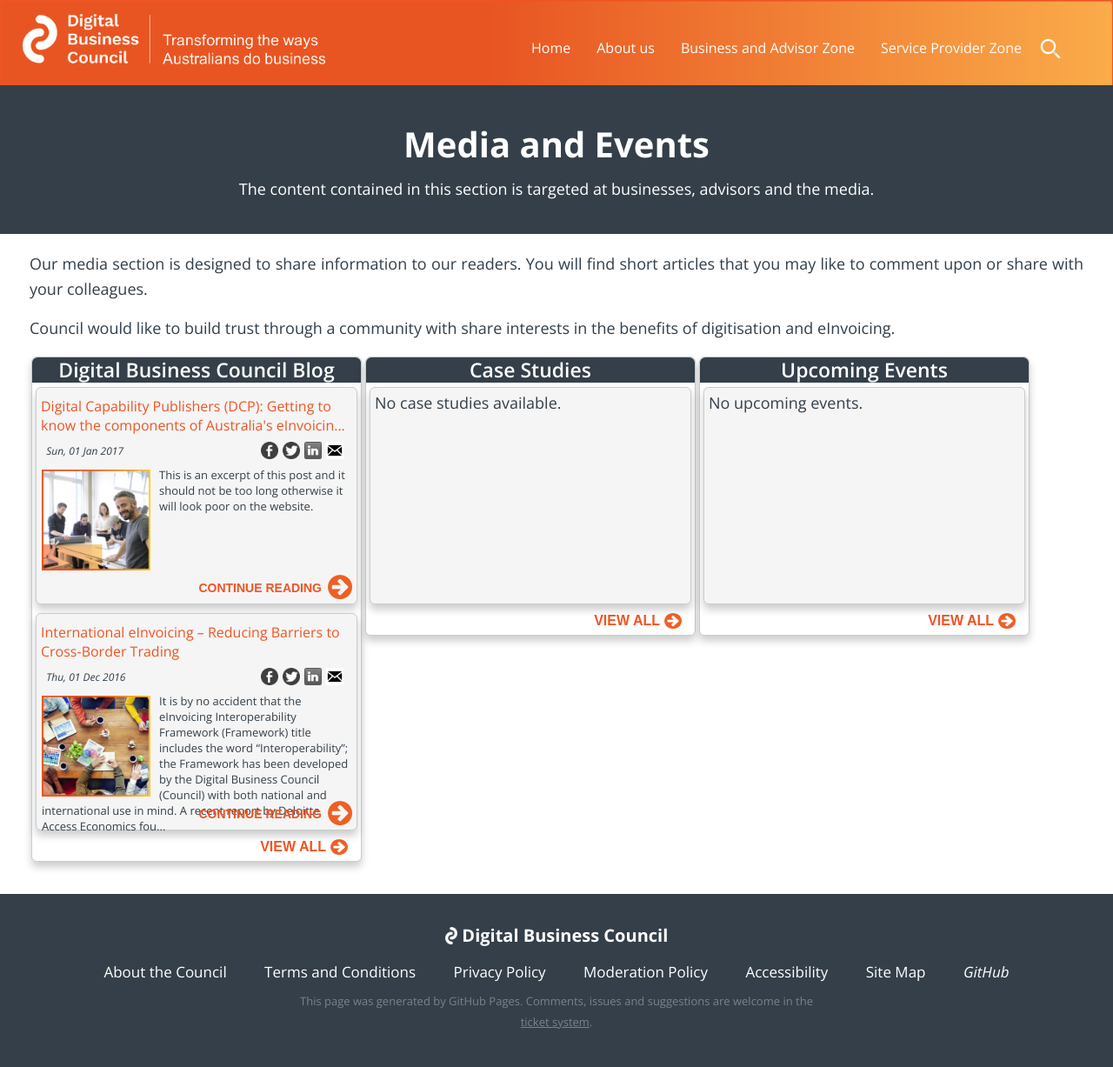
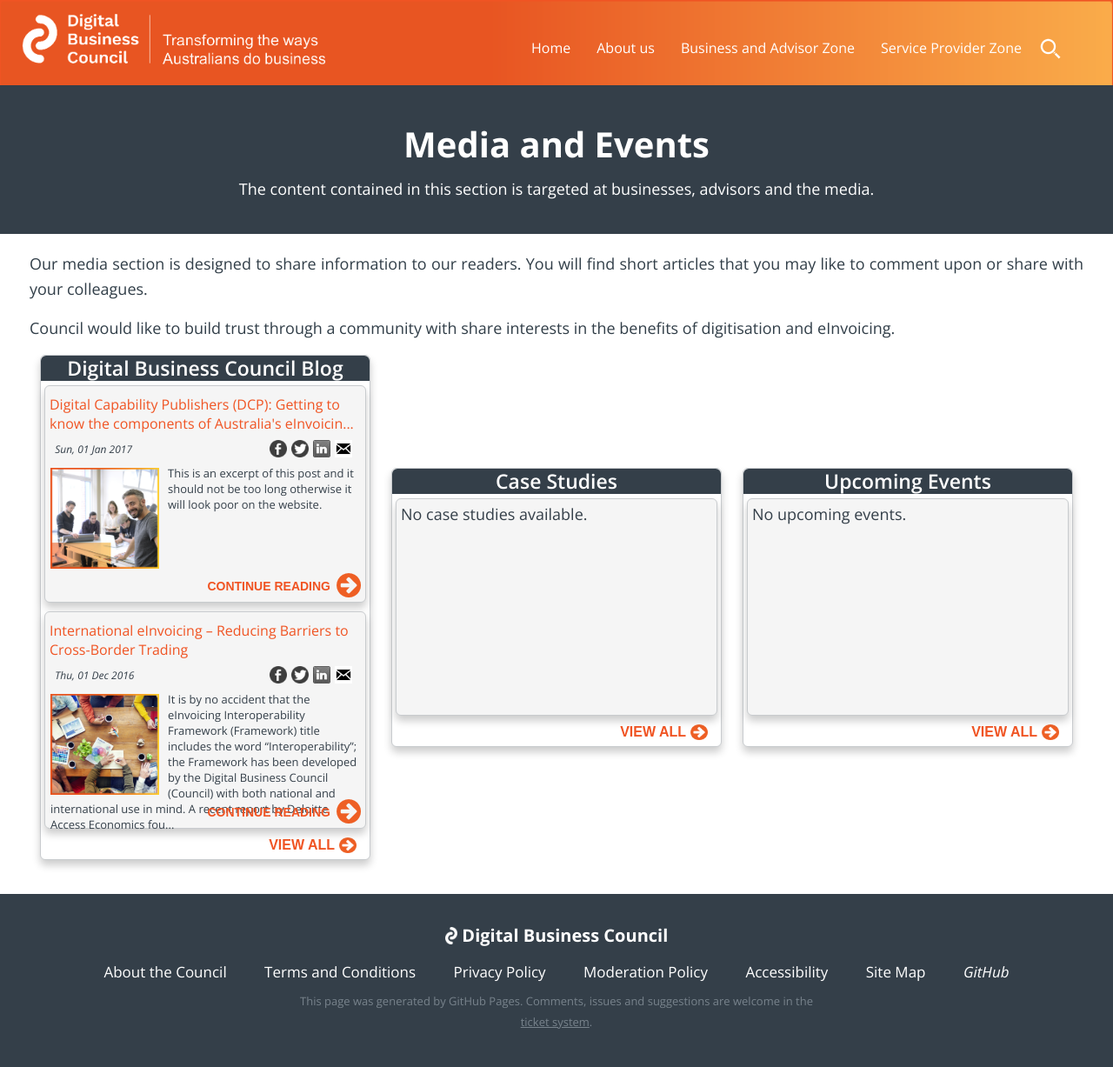
Before and after one commit to Digital-Business-Council/Digital-Business-Council.github.io, a Jekyll site: the page built from pages/business-zone/blogs/media-jump-page.md, in a window 1280 px wide. Shown: the whole page at 87% size. Built offline with Jekyll 4.4.1, drawn with Linux system fonts in a browser that asks for light colours.

Commit message:
Update _common.scss

```diff
--- a/_sass/_common.scss
+++ b/_sass/_common.scss
@@ -197,7 +197,7 @@
 	background-color: #ffffff;
 	padding-bottom:25px;
 	border-radius:6px;
-	margin:2px;
+	margin:auto;
 	z-index:3;
 	border: 1px solid #c8cbce;
     	box-shadow: 0px 6px 10px 0px rgba(0,0,0,0.2);
```
